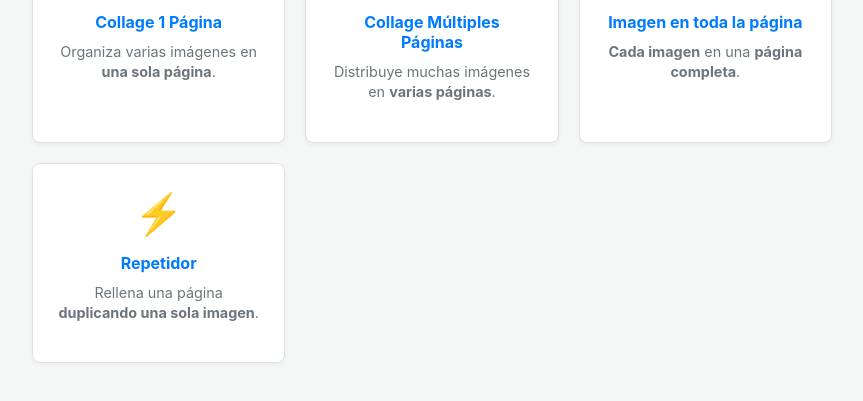
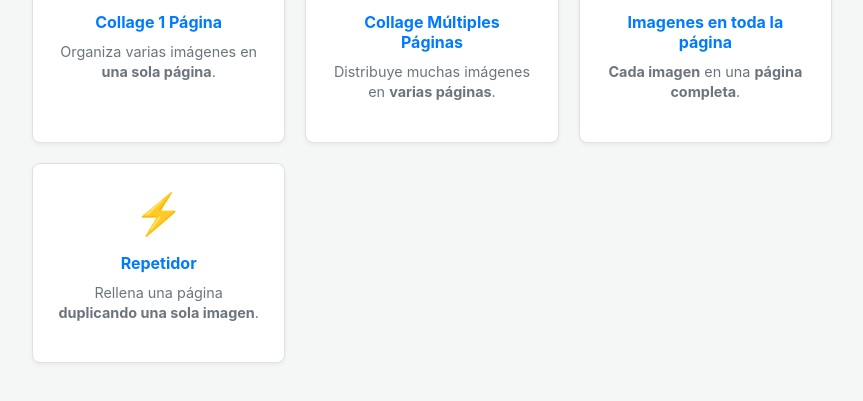
Before and after one commit to rogithub/pdfeitor-v1, a website: page public/index.html in a window 1280 px wide. Shown: the part 289-690 px from the top of the page, without its empty margins (208-1071 px from the left). Drawn offline with Linux system fonts and the light colour scheme.

Commit message:
imagenes

```diff
--- a/public/index.html
+++ b/public/index.html
@@ -23,7 +23,7 @@
         </a>
         <a href="multi-pagina.html" class="menu-item">
             <span>📄</span>
-            Imagen en toda la página
+            Imagenes en toda la página
             <p><strong>Cada imagen</strong> en una <strong>página completa</strong>.</p>
         </a>
         <a href="auto-repetidor.html" class="menu-item">
```
